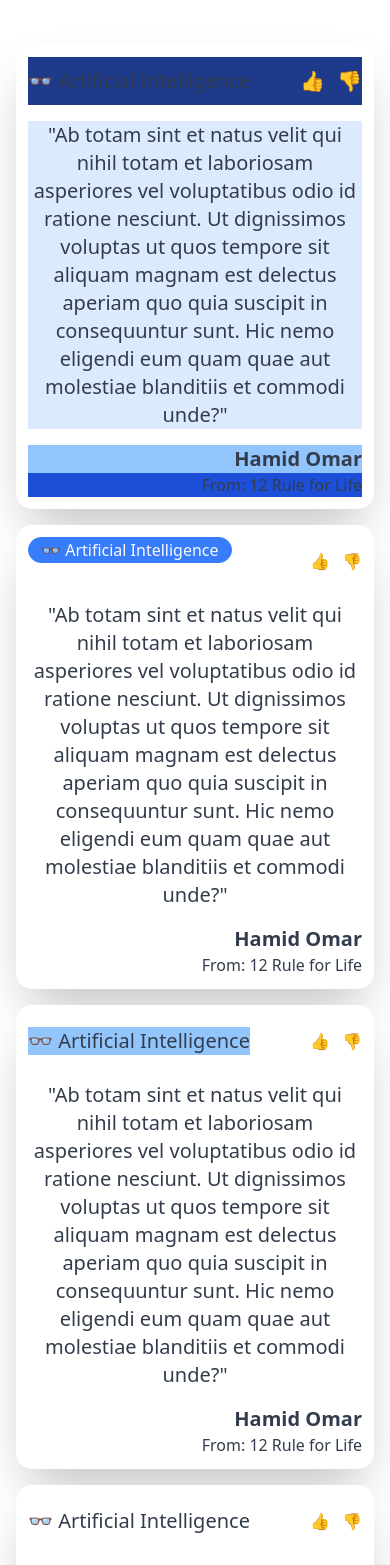
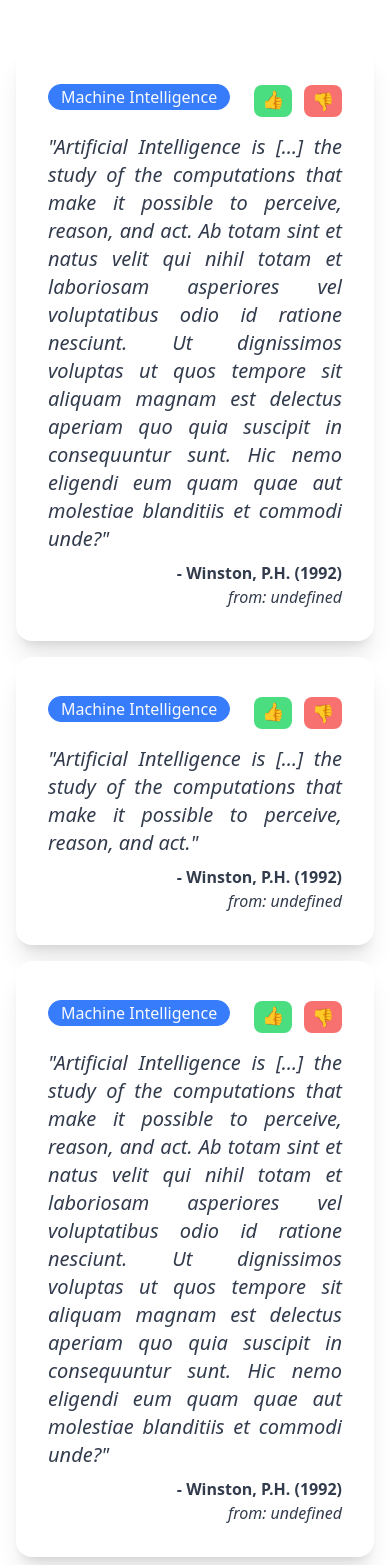
Before and after one commit to DenisKnecht02/YACOID, a SvelteKit app in the folder client/: page /definitions/submissions in a window 390 px wide. Shown: the part 260-1825 px from the top of the page. Built offline with nearby package versions, Linux system fonts and the light colour scheme.

Commit message:
all pages responsive, addDef fixed,

```diff
--- a/client/src/components/QuoteCard.svelte
+++ b/client/src/components/QuoteCard.svelte
@@ -12,9 +12,9 @@
         <div class="flex justify-between h-12 items-center">
           {#if action === "true"}
           <div class="badge badge-secondary text-base mb-2 p-3">{category}</div>
-          <div id="forSymbol" class="flex flex-wrap gap-3">
-            <span title="accept" class="text-base">&#128077;</span>
-            <span title="don't accept" class="text-base">&#128078;</span>
+          <div id="forSymbol" class="flex flex-wrap gap-3 items-center">
+            <button title="accept" class="px-2 text-lg bg-green-400 rounded-lg pb-1">👍</button>
+            <button title="don't accept" class="px-2 bg-red-400 rounded-lg py-0.5 text-lg">👎</button>
           </div>
 
           {:else}
--- a/client/src/components/StatisticCard.svelte
+++ b/client/src/components/StatisticCard.svelte
@@ -6,7 +6,7 @@
 
 </script>
 
-<div class="stat shadow-md rounded-xl">
+<div class="stat shadow-md rounded-xl justify-self-center">
     <div class="stat-figure text-secondary">
         <svg
             xmlns="http://www.w3.org/2000/svg"
--- a/client/src/routes/+page.svelte
+++ b/client/src/routes/+page.svelte
@@ -1,5 +1,5 @@
 <script lang="ts">
-	import QuoteCardShort from '../components/QuoteCardShort.svelte';
+	import QuoteCard from '../components/QuoteCard.svelte';
 	import Header from '../components/Header.svelte';
 	import Footer from '../components/Footer.svelte';
 	import StatisticCard from '../components/StatisticCard.svelte';
@@ -7,10 +7,10 @@
 
 <Header />
 
-<div class="flex flex-col items-center m-10">
-	<h1 class="text-6xl font-bold mt-12 mb-4">Welcome to YACOID!</h1>
+<div class=" h-full text-center p-4 grid justify-items-center">
+  <h1 class="text-3xl font-bold lg:text-6xl lg:font-bold py-10">WELCOME TO YACOID!</h1>
 
-	<div class="grid grid-cols-2 gap-x-32 gap-y-6 mt-10 mb-48">
+  <div class="grid grid-cols-1 md:grid-cols-2 gap-4 justify-center mt-4 lg:mt-10 mb-8 lg:mb-48 max-w-xl">
 		<StatisticCard
 			stat_title="Definitions"
 			stat_value="1033"
@@ -37,39 +37,39 @@
 		/>
 	</div>
 
-	<h1 class="text-4xl font-bold mb-6">SEE OUR NEWEST DEFINITIONS!</h1>
+	<div class=" h-full text-center p-4">
+    <h1 class="text-3xl font-bold lg:text-5xl lg:font-bold pb-10">SEE OUR NEWEST DEFINITIONS!</h1>
 
-	<div class="flex flex-col">
-		<div class="grid grid-cols-2 gap-8">
-			<QuoteCardShort
+    <div class="grid grid-cols-1 lg:grid-cols-2 gap-4 justify-around">
+			<QuoteCard
 				category="Machine Intelligence"
 				quote="Artificial Intelligence is […] the study of the computations that make it possible to perceive, reason, and act."
 				author="Winston, P.H."
 				publishing_date="1992"
 			/>
 
-			<QuoteCardShort
+			<QuoteCard
 				category="Machine Intelligence"
 				quote="Artificial Intelligence is […] the study of the computations that make it possible to perceive, reason, and act."
 				author="Winston, P.H."
 				publishing_date="1992"
 			/>
 
-			<QuoteCardShort
+			<QuoteCard
 				category="Machine Intelligence"
 				quote="Artificial Intelligence is […] the study of the computations that make it possible to perceive, reason, and act."
 				author="Winston, P.H."
 				publishing_date="1992"
 			/>
 
-			<QuoteCardShort
+			<QuoteCard
 				category="Machine Intelligence"
 				quote="Artificial Intelligence is […] the study of the computations that make it possible to perceive, reason, and act."
 				author="Winston, P.H."
 				publishing_date="1992"
 			/>
 		</div>
-		<div class="flex my-6 justify-end">
+		<div class="flex my-6 justify-center lg:justify-end">
 			<button class="btn btn-secondary">see all definitions</button>
 		</div>
 	</div>
--- a/client/src/routes/definitions/submissions/+page.svelte
+++ b/client/src/routes/definitions/submissions/+page.svelte
@@ -10,102 +10,26 @@
   <h1 class="text-3xl font-bold lg:text-5xl lg:font-black pb-10">Submitted Definitions</h1>
 
   <div class="grid grid-cols-1 lg:grid-cols-2 gap-4 justify-around">
-    <div class="bg-white card grid justify-center shadow-2xl">
-      <div class="grid p-3 text-xl content-between">
-        <div id="forCategAndSymb" class="bg-blue-900 flex justify-between h-12">
-          <div id="forCaterg" class=" font-normal self-center">
-            &#128083; Artificial Intelligence
-          </div>
-          <div id="forSymbol" class="flex flex-wrap gap-3 items-center">
-            <span title="accept" style='font-size:20px;'>&#128077;</span>
-            <span title="don't accept" style='font-size:20px;'>&#128078;</span>
-          </div>
-        </div>
-        <div id="forDefinition" class="bg-blue-100 font-light h-auto align-middle my-4">
-          "Ab totam sint et natus velit qui nihil totam et laboriosam asperiores vel voluptatibus odio id ratione nesciunt.
+
+    <QuoteCard
+    category="Machine Intelligence"
+    quote="Artificial Intelligence is […] the study of the computations that make it possible to perceive, reason, and act.
+    Ab totam sint et natus velit qui nihil totam et laboriosam asperiores vel voluptatibus odio id ratione nesciunt.
     Ut dignissimos voluptas ut quos tempore sit aliquam magnam est delectus aperiam quo quia suscipit in consequuntur sunt.
     Hic nemo eligendi eum quam quae aut molestiae blanditiis et commodi unde?"
-        </div>
-        <div id="forAuthor" class="flex justify-end font-semibold bg-blue-300">
-          Hamid Omar
-        </div>
-        <div id="forSource" class="bg-blue-700 font-normal text-base flex justify-end">
-          From: 12 Rule for Life
-        </div>
-      </div>
-    </div>
-    <div class="card bg-white grid justify-center shadow-2xl">
-      <div class="grid p-3 text-xl ceontent-between">
-        <div id="forCategAndSymb" class=" flex justify-between h-12">
-          <div id="forCaterg" class=" badge badge-secondary text-base mb-2 p-3">
-            &#128083; Artificial Intelligence
-          </div>
-          <div id="forSymbol" class="flex flex-wrap gap-3 items-center">
-            <span title="accept" class="text-base">&#128077;</span>
-            <span title="don't accept" class="text-base">&#128078;</span>
-          </div>
-        </div>
-        <div id="forDefinition" class=" font-light h-auto align-middle my-4">
-          "Ab totam sint et natus velit qui nihil totam et laboriosam asperiores vel voluptatibus odio id ratione nesciunt.
-          Ut dignissimos voluptas ut quos tempore sit aliquam magnam est delectus aperiam quo quia suscipit in consequuntur sunt.
-          Hic nemo eligendi eum quam quae aut molestiae blanditiis et commodi unde?"
-        </div>
-        <div id="forAuthor" class="flex justify-end font-semibold">
-          Hamid Omar
-        </div>
-        <div id="forSource" class=" font-normal text-base flex justify-end">
-          From: 12 Rule for Life
-        </div>
-      </div>
-    </div>
-    <div class="card bg-white grid justify-center shadow-2xl">
-      <div class="grid p-3 text-xl ceontent-between">
-        <div id="forCategAndSymb" class=" flex justify-between h-12">
-          <div id="forCaterg" class=" font-normal self-center bg-blue-300">
-            &#128083; Artificial Intelligence
-          </div>
-          <div id="forSymbol" class="flex flex-wrap gap-3 items-center">
-            <span title="accept" class="text-base">&#128077;</span>
-            <span title="don't accept" class="text-base">&#128078;</span>
-          </div>
-        </div>
-        <div id="forDefinition" class=" font-light h-auto align-middle my-4">
-          "Ab totam sint et natus velit qui nihil totam et laboriosam asperiores vel voluptatibus odio id ratione nesciunt.
-          Ut dignissimos voluptas ut quos tempore sit aliquam magnam est delectus aperiam quo quia suscipit in consequuntur sunt.
-          Hic nemo eligendi eum quam quae aut molestiae blanditiis et commodi unde?"
-        </div>
-        <div id="forAuthor" class="flex justify-end font-semibold">
-          Hamid Omar
-        </div>
-        <div id="forSource" class=" font-normal text-base flex justify-end">
-          From: 12 Rule for Life
-        </div>
-      </div>
-    </div>
-    <div class="card bg-white grid justify-center shadow-2xl">
-      <div class="grid p-3 text-xl ceontent-between">
-        <div id="forCategAndSymb" class=" flex justify-between h-12">
-          <div id="forCaterg" class=" font-normal self-center">
-            &#128083; Artificial Intelligence
-          </div>
-          <div id="forSymbol" class="flex flex-wrap gap-3 items-center">
-            <span title="accept" class="text-base">&#128077;</span>
-            <span title="don't accept" class="text-base">&#128078;</span>
-          </div>
-        </div>
-        <div id="forDefinition" class=" font-light h-auto align-middle my-4">
-          "Ab totam sint et natus velit qui nihil totam et laboriosam asperiores vel voluptatibus odio id ratione nesciunt.
-          Ut dignissimos voluptas ut quos tempore sit aliquam magnam est delectus aperiam quo quia suscipit in consequuntur sunt.
-          Hic nemo eligendi eum quam quae aut molestiae blanditiis et commodi unde?"
-        </div>
-        <div id="forAuthor" class="flex justify-end font-semibold">
-          Hamid Omar
-        </div>
-        <div id="forSource" class=" font-normal text-base flex justify-end">
-          From: 12 Rule for Life
-        </div>
-      </div>
-    </div>
+    author="Winston, P.H."
+    publishing_date="1992"
+    action="true"
+    />
+
+    <QuoteCard
+      category="Machine Intelligence"
+      quote="Artificial Intelligence is […] the study of the computations that make it possible to perceive, reason, and act."
+      author="Winston, P.H."
+      publishing_date="1992"
+      action="true"
+    />
+
     <QuoteCard
       category="Machine Intelligence"
       quote="Artificial Intelligence is […] the study of the computations that make it possible to perceive, reason, and act.
```
Also changed, not shown: client/src/routes/definitions/addDef/+page.svelte (+13 -13 lines). Lines whose indentation alone changed are shown as unchanged.
